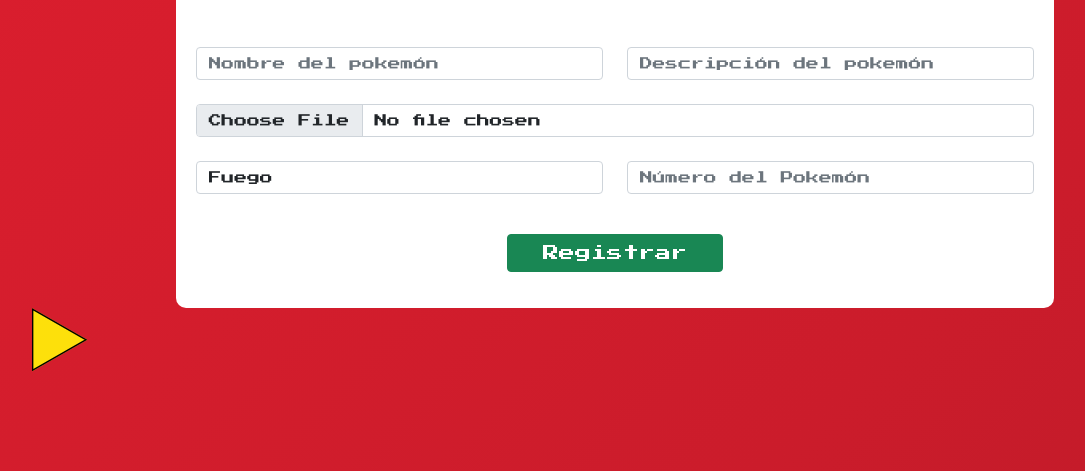
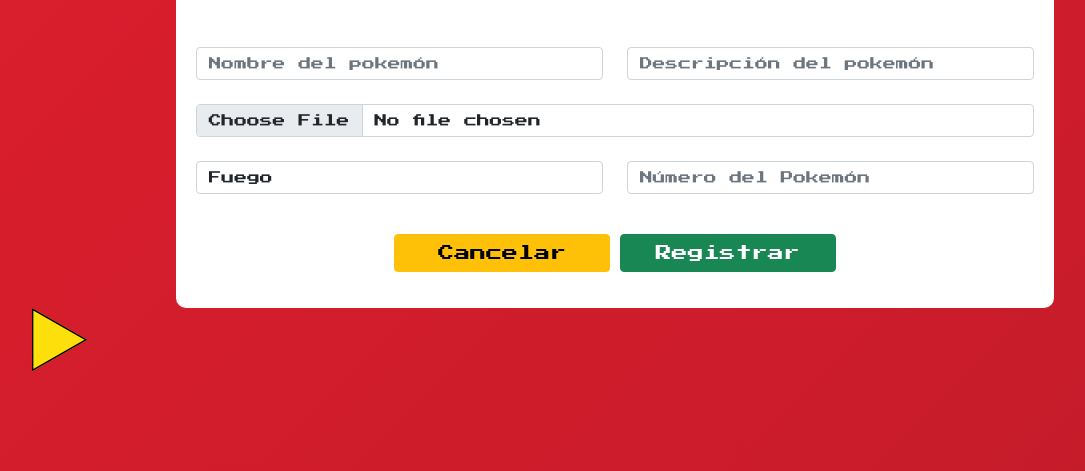
Before and after one commit to florcarvajal/pokedex_grupo5, a PHP site: page /nuevoPokemon.php in a window 1280 px wide. Shown: the part 230-701 px from the top of the page, without its empty margins (25-1110 px from the left). Run offline with PHP 8.4, Linux system fonts and the light colour scheme.

Commit message:
btn regresar

```diff
--- a/css/style.css
+++ b/css/style.css
@@ -86,6 +86,9 @@
     background-color: #015388;
 }
 
+#cancelar-boton-login{
+    margin-right: 10px;
+}
 /* Ajustes responsivos */
 @media (max-width: 768px) {
     .header {
--- a/editarPokemon.php
+++ b/editarPokemon.php
@@ -90,6 +90,9 @@
                         </div>
                     </div>
                     <div class="row justify-content-center mb-3">
+                        <button class="btn btn-warning botonform w-25" onclick="regresar()" id="cancelar-boton-login">
+                            Cancelar
+                        </button>
                         <button type="submit" class="btn btn-success botonform w-25" id="registrar-boton-login">
                             Registrar
                         </button>
--- a/header.php
+++ b/header.php
@@ -39,3 +39,8 @@
 
 </body>
 </html>
+<script>
+    function regresar(){
+        window.location="./";
+    }
+</script>
--- a/nuevoPokemon.php
+++ b/nuevoPokemon.php
@@ -71,6 +71,9 @@
                             </div>
                         </div>
                         <div class="row justify-content-center mb-3">
+                        <button class="btn btn-warning botonform w-25" onclick="regresar()" id="cancelar-boton-login">
+                            Cancelar
+                        </button>
                             <button type="submit" class="btn btn-success botonform w-25" id="registrar-boton-login">
                                 Registrar
                             </button>
```
